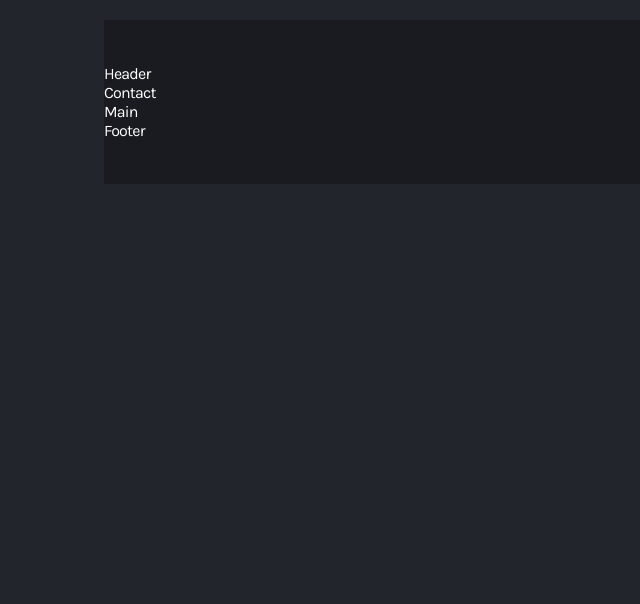
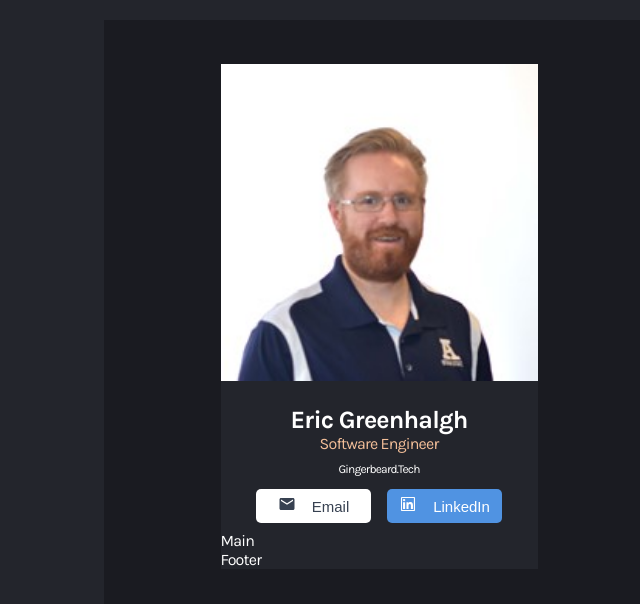
Before and after one commit to GingerBeardx/business-card, a React (Create React App) app: page / in a window 1280 px wide. Shown: the top 604 px of the page, without its empty margins (261-901 px from the left). Built offline with nearby package versions, Linux system fonts and the light colour scheme.

Commit message:
other updates.

```diff
--- a/package.json
+++ b/package.json
@@ -8,6 +8,7 @@
     "@testing-library/user-event": "^13.5.0",
     "react": "^18.2.0",
     "react-dom": "^18.2.0",
+    "react-icons": "^4.7.1",
     "react-scripts": "5.0.1",
     "web-vitals": "^2.1.4"
   },
--- /dev/null
+++ b/src/components/Button.jsx
@@ -0,0 +1,12 @@
+import React from "react"
+
+const Button = ({ text, color, bgColor, icon }) => {
+  return (
+    <button className="btn" style={{ color: color, backgroundColor: bgColor }}>
+      <span className="btn-icon">{icon}</span>
+      <span className="btn-text">{text}</span>
+    </button>
+  )
+}
+
+export default Button
--- a/src/components/Card.jsx
+++ b/src/components/Card.jsx
@@ -2,7 +2,7 @@ import React from "react"
 import { Header, Contact, Main, Footer } from "./"
 const Card = () => {
   return (
-    <div>
+    <div className="card">
       <Header />
       <Contact />
       <Main />
--- a/src/components/Contact.jsx
+++ b/src/components/Contact.jsx
@@ -1,7 +1,20 @@
 import React from "react"
+import { Button } from "../components"
+import { MdEmail } from "react-icons/md"
+import { AiOutlineLinkedin } from "react-icons/ai"
 
 const Contact = () => {
-  return <div>Contact</div>
+  return (
+    <div className="contact">
+      <Button text="Email" icon={<MdEmail />} color="#374151" bgColor="#fff" />
+      <Button
+        text="LinkedIn"
+        icon={<AiOutlineLinkedin />}
+        color="#fff"
+        bgColor="#5093E2"
+      />
+    </div>
+  )
 }
 
 export default Contact
--- a/src/components/Header.jsx
+++ b/src/components/Header.jsx
@@ -1,7 +1,15 @@
 import React from "react"
+import self from "../resources/me.jpg"
 
 const Header = () => {
-  return <div>Header</div>
+  return (
+    <div className="header">
+      <img src={self} alt="Eric Greenhalgh" className="card-image" />
+      <h1 className="name">Eric Greenhalgh</h1>
+      <h3 className="position">Software Engineer</h3>
+      <small className="website">gingerbeard.tech</small>
+    </div>
+  )
 }
 
 export default Header
--- a/src/components/index.jsx
+++ b/src/components/index.jsx
@@ -3,3 +3,4 @@ export { default as Contact } from "./Contact"
 export { default as Footer } from "./Footer"
 export { default as Header } from "./Header"
 export { default as Main } from "./Main"
+export { default as Button } from "./Button"
```
Also changed, not shown: public/manifest.json, src/resources/me.jpg (added), 1 other file (tests, documents, lock files or other folders).
